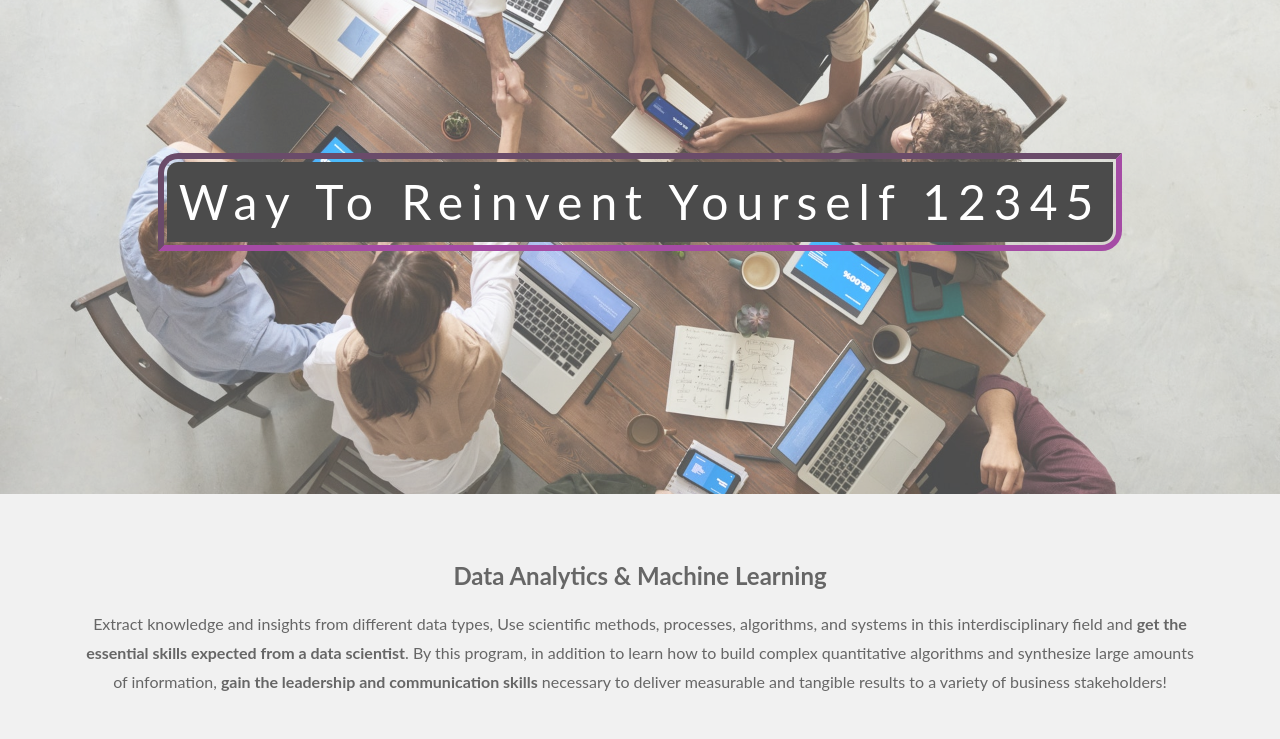
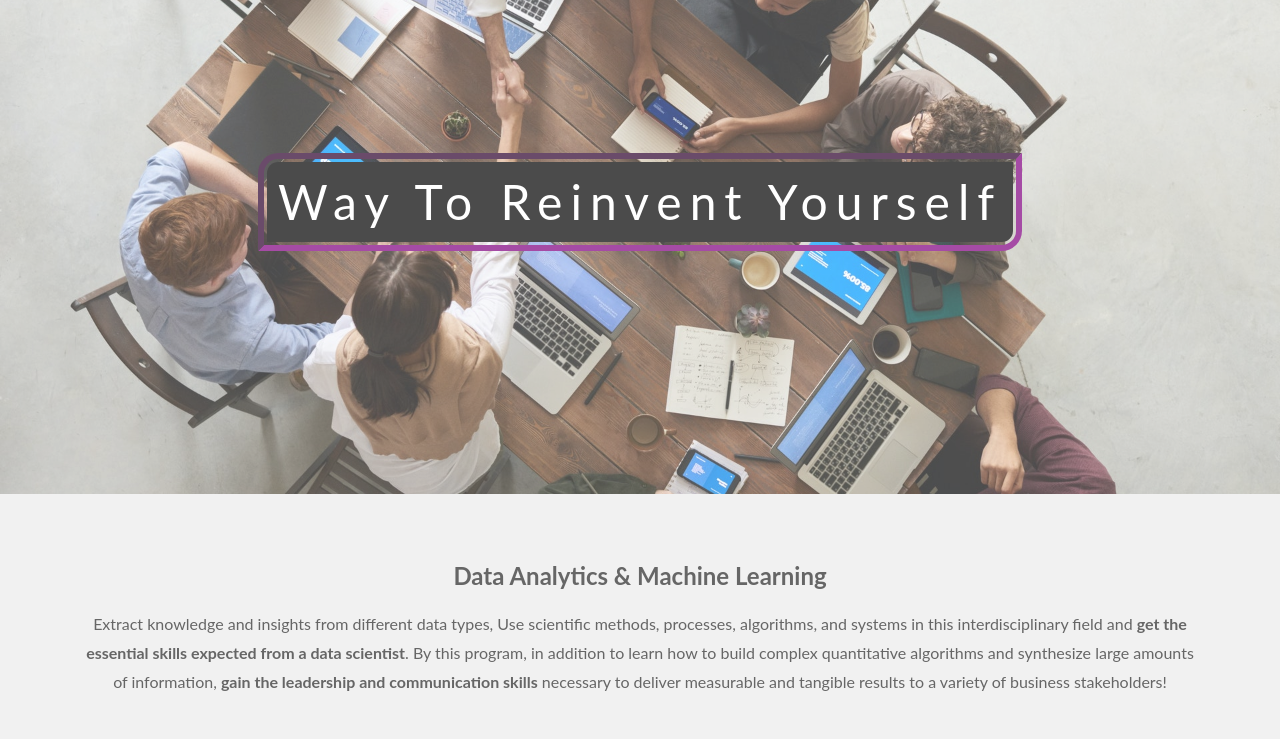
Before and after one commit to faignaghi/https---github.com-faignaghi-parallax-webpage, a plain HTML site: page index.html in a window 1280 px wide. Shown: the part 2178-2917 px from the top of the page. Drawn offline with Linux system fonts and the light colour scheme.

Commit message:
remove test purpose changes

```diff
--- a/index.html
+++ b/index.html
@@ -37,7 +37,7 @@
 
     <div class="background--image3">
         <div class="heading-container">
-            <span class="heading-container__text">Way to Reinvent Yourself 12345</span>
+            <span class="heading-container__text">Way to Reinvent Yourself</span>
         </div>
     </div>
 
```
